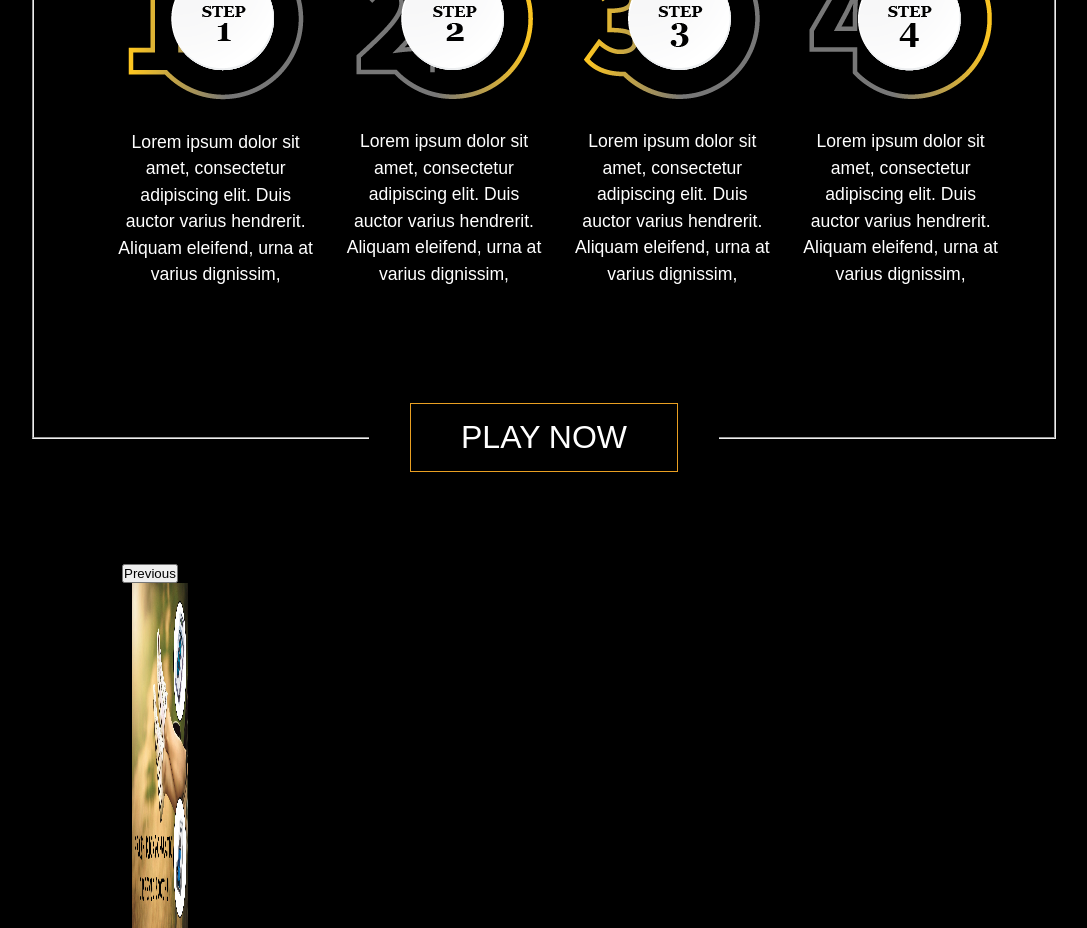
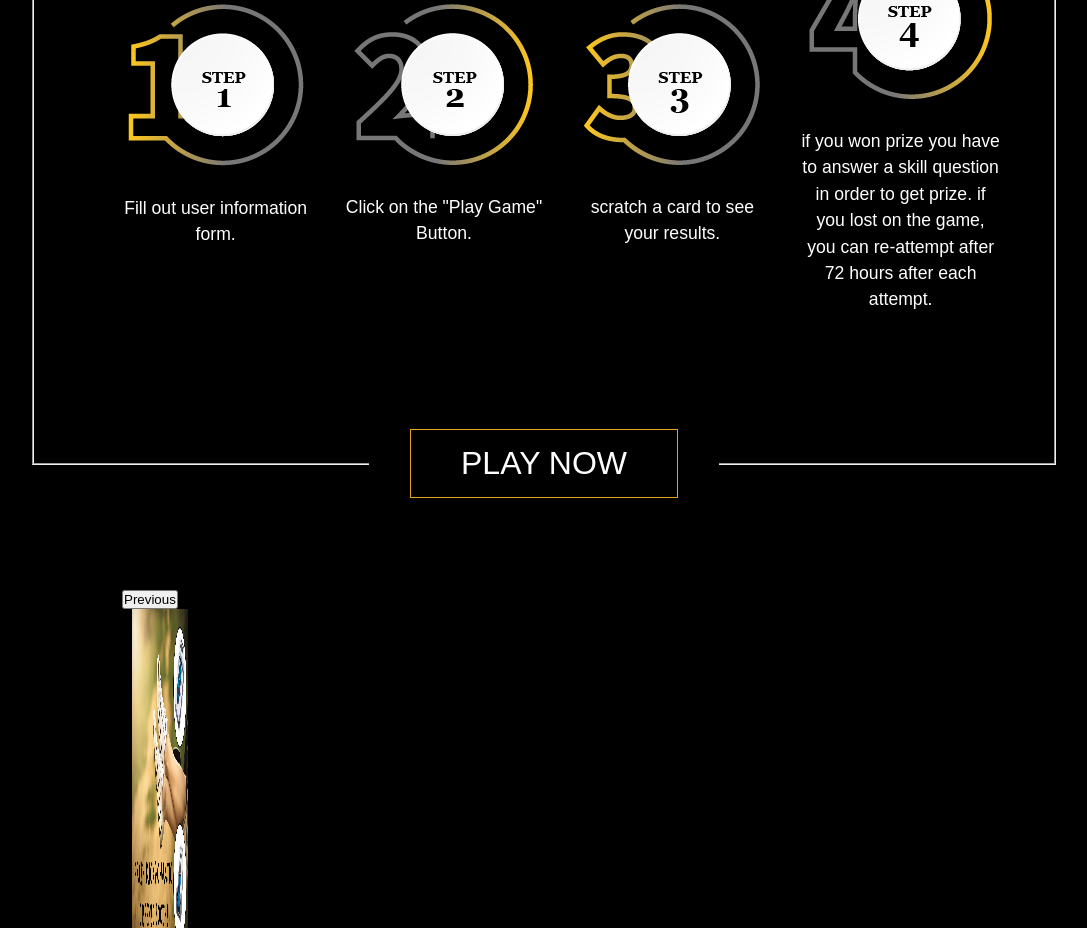
Before and after one commit to bull-chris/scratch-to-win, a React (Create React App) app in the folder scratch-to-win-react/: page / in a window 1280 px wide. Shown: the part 2480-3408 px from the top of the page, without its empty margins (96-1183 px from the left). Built offline with nearby package versions, Linux system fonts and the light colour scheme.

Commit message:
Instruction Added For Home & Game Page

```diff
--- a/scratch-to-win-react/src/components/scratch-game.js
+++ b/scratch-to-win-react/src/components/scratch-game.js
@@ -8,8 +8,16 @@ class ScratchGame extends Component {
             <div className="game-container">
                 <div className="instruction-container">
                     <div className="instruction-main">
-                        <h3>Instruction on <br/> How to play</h3>
-                        <p>asdasdwasc</p>
+                        <h3>Instruction on  How to play</h3>
+                        <p>(1)fill out user information form. <br/>
+                        (2)click on the link to play game.<br/>
+                        (3)scratch a card to see your results.<br/>
+                        (4)if you won prize you have to answer a<br/> skill question in order to get prize.<br/>
+                        (5)if you lost on the game,<br/> you can re-attempt after 72 hours <br/>after each attempt.<br/>
+
+
+
+                        </p>
                     </div>
                     <div className="game-board">
                         <GameBoard/>
--- a/scratch-to-win-react/src/components/scratch-home.js
+++ b/scratch-to-win-react/src/components/scratch-home.js
@@ -46,29 +46,25 @@ class ScratchHome extends React.Component {
                         <div className="dotLine"></div>
                         <div className="card">
                             <img src={require("../images/step_1.png")} className="cardlogo"/>
-                            <p>Lorem ipsum dolor sit amet,
-                                consectetur adipiscing elit. Duis auctor varius hendrerit. Aliquam eleifend, urna at varius dignissim,
+                            <p>Fill out user information form.
                             </p>
                         </div>
 
                         <div className="card">
                             <img src={require("../images/step_2.png")} className="cardlogo"/>
-                            <p>Lorem ipsum dolor sit amet,
-                                consectetur adipiscing elit. Duis auctor varius hendrerit. Aliquam eleifend, urna at varius dignissim,
+                            <p>Click on the "Play Game" Button.
                             </p>
                         </div>
 
                         <div className="card">
                             <img src={require("../images/step_3.png")} className="cardlogo"/>
-                            <p>Lorem ipsum dolor sit amet,
-                                consectetur adipiscing elit. Duis auctor varius hendrerit. Aliquam eleifend, urna at varius dignissim,
+                            <p>scratch a card to see your results.
                             </p>
                         </div>
 
                         <div className="card">
                             <img src={require("../images/step_4.png")} className="cardlogo"/>
-                            <p>Lorem ipsum dolor sit amet,
-                                consectetur adipiscing elit. Duis auctor varius hendrerit. Aliquam eleifend, urna at varius dignissim,
+                            <p>if you won prize you have to answer a skill question in order to get prize. if you lost on the game, you can re-attempt after 72 hours after each attempt.
                             </p>
                         </div>
                         <div className="infoBtn">
```
